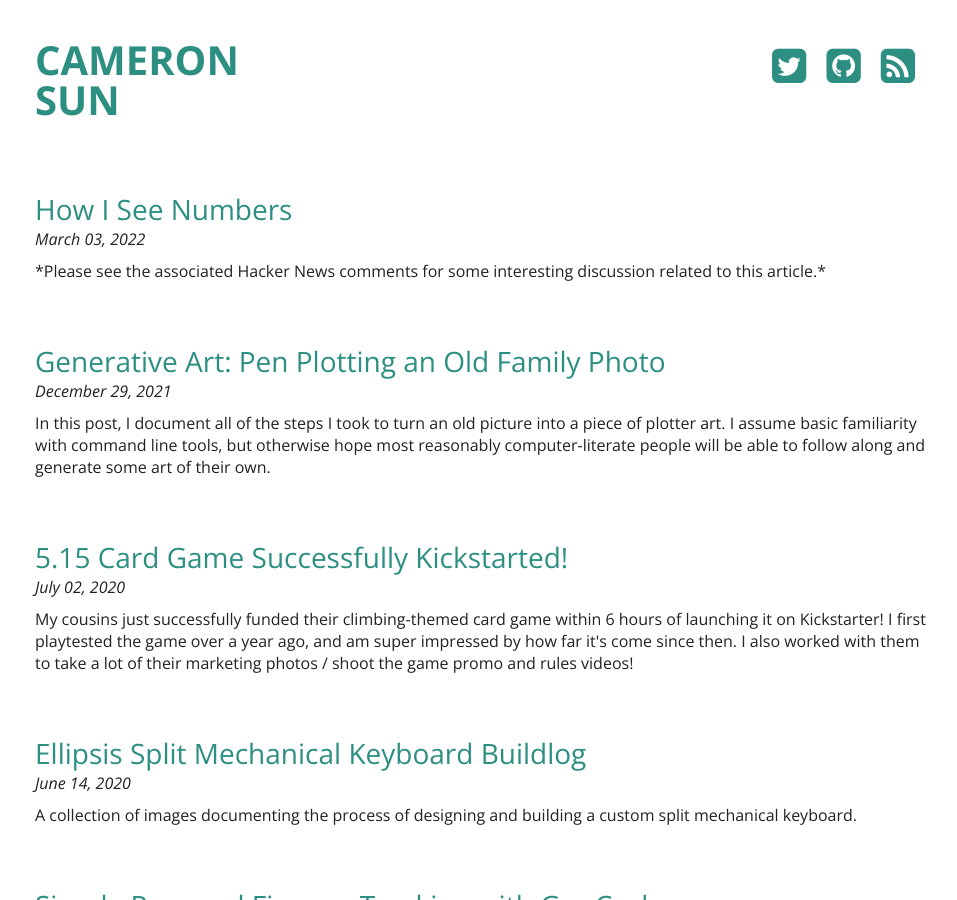
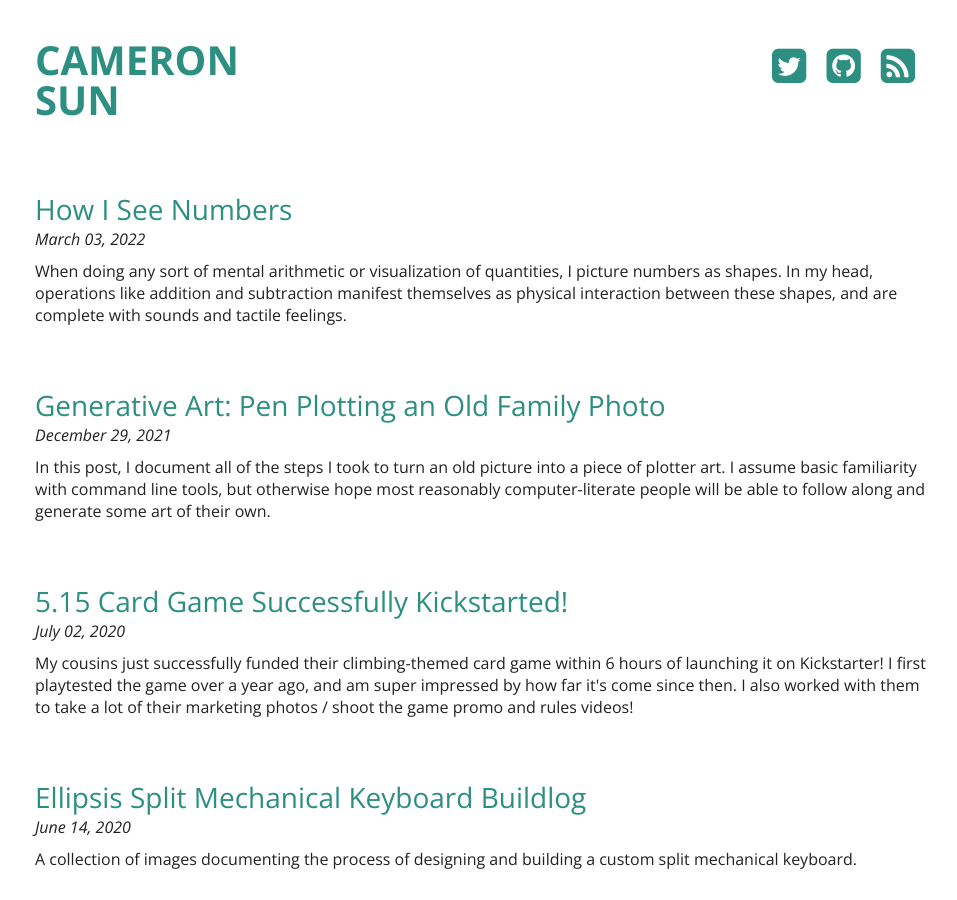
Before and after one commit to csun/csun.io, a Jekyll site: the page built from index.html, in a window 1280 px wide and 900 px high. Shown: the whole window, without its empty margins (155-1112 px from the left). Built offline with Jekyll 4.4.1, drawn with Linux system fonts in a browser that asks for light colours; some web fonts are replaced; the list of posts is cut into pages by our own code.

Commit message:
Fix excerpt for numbers post

```diff
--- a/_posts/2022-3-3-how-i-see-numbers.md
+++ b/_posts/2022-3-3-how-i-see-numbers.md
@@ -1,6 +1,7 @@
 ---
 layout: post
 title: How I See Numbers
+excerpt: When doing any sort of mental arithmetic or visualization of quantities, I picture numbers as shapes. In my head, operations like addition and subtraction manifest themselves as physical interaction between these shapes, and are complete with sounds and tactile feelings.
 ---
 _*Please see the associated [Hacker News comments](https://news.ycombinator.com/item?id=30539292) for some interesting discussion related to this article.*_
 
```
